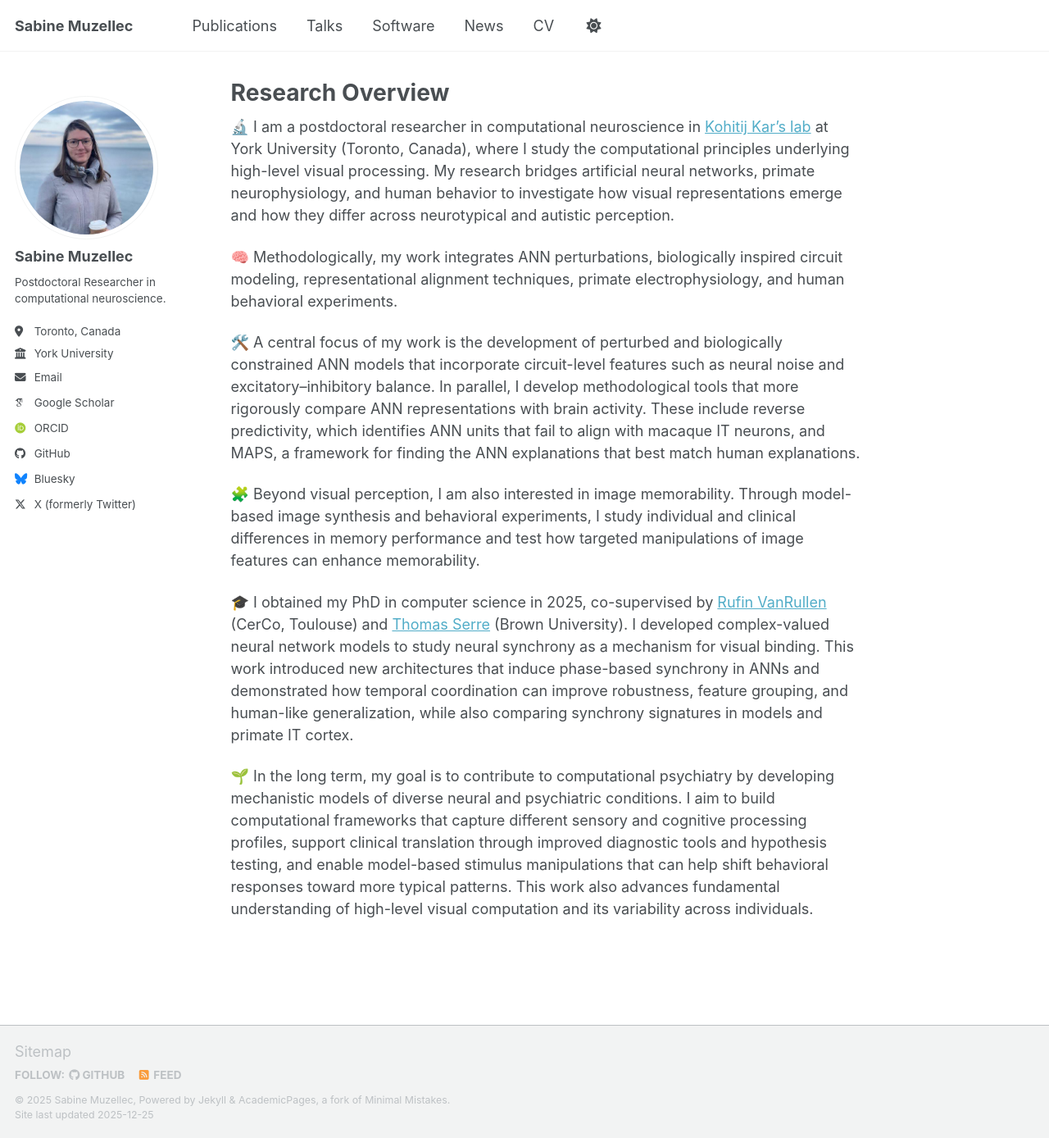
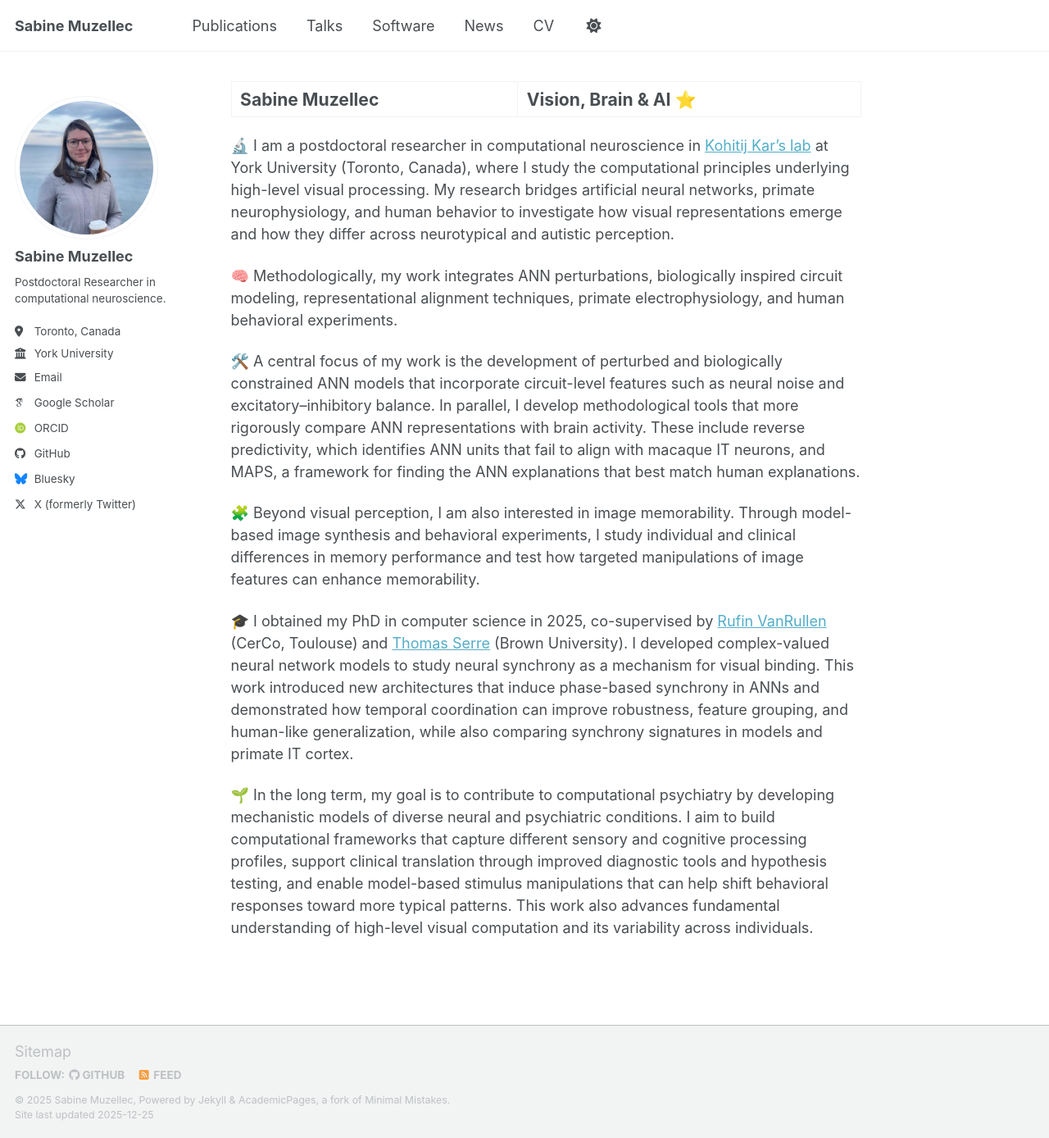
Before and after one commit to S4b1n3/S4b1n3.github.io, a Jekyll site: the page built from _pages/about.md, in a window 1280 px wide and 1388 px high. Shown: the whole window at 82% size. Built offline with Jekyll 4.4.1, drawn with Linux system fonts in a browser that asks for light colours; some web fonts are replaced; a script bundle is joined from its source files by our own code; library files that are not in the unit come from our copies.

Commit message:
adjustment title + defense video

```diff
--- a/_pages/about.md
+++ b/_pages/about.md
@@ -1,6 +1,6 @@
 ---
 permalink: /
-title: "Research Overview"
+title: "Sabine Muzellec | Vision, Brain & AI ⭐"
 author_profile: true
 redirect_from:
   - /about/
```
Also changed, not shown: _talks/defense.md (+1 -1 lines).
